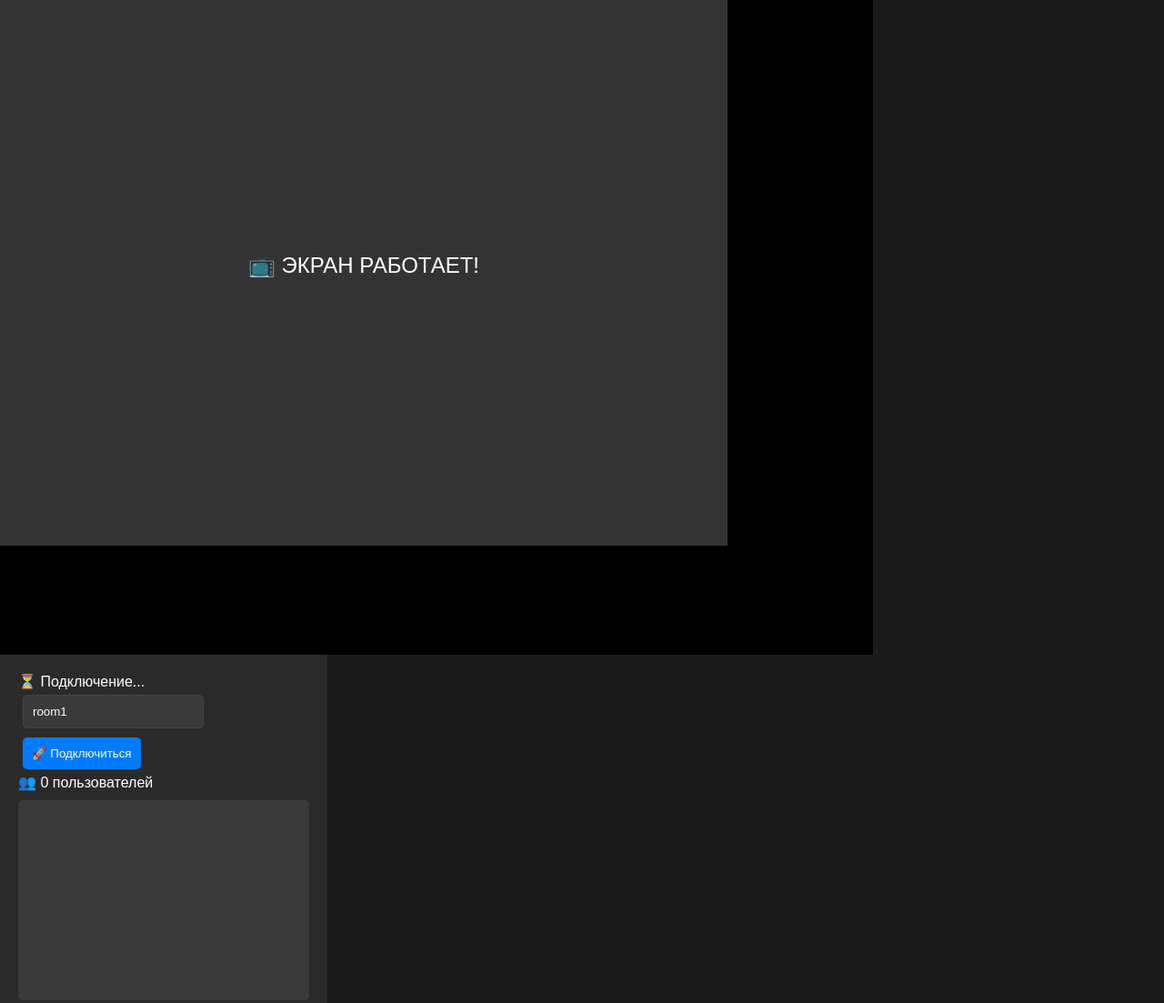
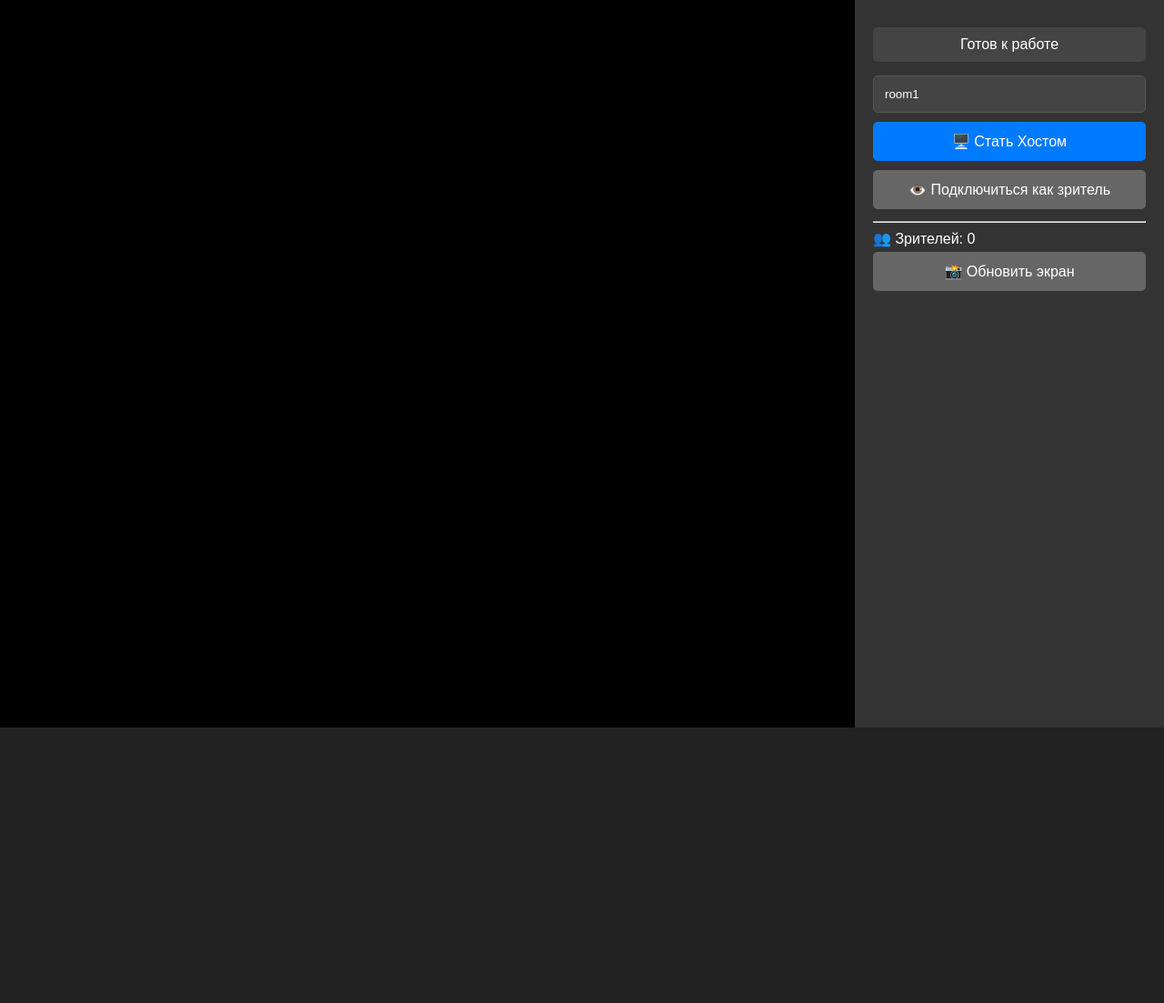
Before and after one commit to Kerche1/multiplayer, a website: page index.html in a window 1280 px wide. Shown: the top 1103 px of the page at 91% size. After the commit the page ends 800 px from the top, so only its background shows below. Drawn offline with nearby package versions, Linux system fonts and the light colour scheme; no server answers.

Commit message:
Update index.html

```diff
--- a/index.html
+++ b/index.html
@@ -1,32 +1,39 @@
 <!DOCTYPE html>
 <html>
 <head>
-  <title>Multi-Control (Исправлено)</title>
+  <title>ScreenShare Control</title>
   <meta name="viewport" content="width=device-width, initial-scale=1">
   <script src="/socket.io/socket.io.js"></script>
   <style>
-    body { margin: 0; font-family: Arial; background: #1a1a1a; color: white; }
-    #screen { width: 75%; height: 90vh; background: #000; position: relative; float: left; }
-    #sidebar { width: 25%; height: 90vh; background: #2a2a2a; float: left; padding: 20px; }
-    canvas { position: absolute; top: 0; left: 0; pointer-events: none; }
-    button { padding: 10px; margin: 5px; background: #007bff; color: white; border: none; border-radius: 5px; cursor: pointer; }
-    input { padding: 10px; margin: 5px; border-radius: 5px; border: 1px solid #444; background: #3a3a3a; color: white; }
-    #chat { height: 200px; overflow-y: auto; background: #3a3a3a; padding: 10px; border-radius: 5px; margin: 10px 0; }
+    body { margin: 0; font-family: Arial; background: #222; color: white; }
+    #container { display: flex; height: 100vh; }
+    #screen { flex: 1; position: relative; background: #000; }
+    #sidebar { width: 300px; background: #333; padding: 20px; }
+    #screenCanvas, #cursorCanvas { position: absolute; top: 0; left: 0; }
+    button { width: 100%; padding: 12px; margin: 5px 0; background: #007bff; color: white; border: none; border-radius: 5px; cursor: pointer; font-size: 16px; }
+    button:hover { background: #0056b3; }
+    button:disabled { background: #666; cursor: not-allowed; }
+    input { width: 100%; padding: 12px; margin: 5px 0; box-sizing: border-box; border: 1px solid #555; border-radius: 5px; background: #444; color: white; }
+    #status { padding: 10px; background: #444; border-radius: 5px; margin: 10px 0; text-align: center; }
+    .host-mode { border: 2px solid #00ff00; }
+    .viewer-mode { border: 2px solid #ffaa00; }
   </style>
 </head>
 <body>
-  <div id="screen">
-    <canvas id="screenCanvas" width="800" height="600"></canvas>
-    <canvas id="cursorCanvas" width="800" height="600"></canvas>
-  </div>
-  <div id="sidebar">
-    <div id="status">⏳ Подключение...</div>
-    <input id="roomId" value="room1" placeholder="Код комнаты">
-    <br><button onclick="joinRoom()">🚀 Подключиться</button>
-    <div>👥 <span id="users">0</span> пользователей</div>
-    <div id="chat"></div>
-    <input id="chatInput" placeholder="Чат..." onkeypress="if(event.key==='Enter') sendChat()">
-    <button onclick="sendChat()">📤</button>
+  <div id="container">
+    <div id="screen">
+      <canvas id="screenCanvas"></canvas>
+      <canvas id="cursorCanvas"></canvas>
+    </div>
+    <div id="sidebar">
+      <div id="status">Готов к работе</div>
+      <input id="roomId" value="room1" placeholder="ID комнаты">
+      <button onclick="startHost()">🖥️ Стать Хостом</button>
+      <button onclick="joinViewer()" id="joinBtn" disabled>👁️ Подключиться как зритель</button>
+      <hr>
+      <div>👥 Зрителей: <span id="viewerCount">0</span></div>
+      <button onclick="captureScreen()" id="captureBtn" disabled>📸 Обновить экран</button>
+    </div>
   </div>
 
   <script>
@@ -35,84 +42,130 @@
     const cursorCanvas = document.getElementById('cursorCanvas');
     const ctxScreen = screenCanvas.getContext('2d');
     const ctxCursor = cursorCanvas.getContext('2d');
-    let roomId = 'room1';
 
-    // Подключение
-    function joinRoom() {
+    let isHost = false;
+    let roomId = '';
+    let viewers = 0;
+
+    // Адаптация canvas
+    function resizeCanvas() {
+      const rect = screenCanvas.getBoundingClientRect();
+      screenCanvas.width = rect.width;
+      screenCanvas.height = rect.height;
+      cursorCanvas.width = rect.width;
+      cursorCanvas.height = rect.height;
+    }
+    window.addEventListener('resize', resizeCanvas);
+    resizeCanvas();
+
+    // Режим ХОСТА
+    function startHost() {
       roomId = document.getElementById('roomId').value;
-      socket.emit('join-room', { roomId });
+      socket.emit('register-host', roomId);
+      isHost = true;
+      document.getElementById('status').innerHTML = `🖥️ ХОСТ: <strong>${roomId}</strong>`;
+      document.getElementById('joinBtn').disabled = true;
+      document.getElementById('captureBtn').disabled = false;
+      screenCanvas.parentElement.classList.add('host-mode');
     }
 
-    // Рисование фона (имитация экрана)
-    function drawScreen() {
-      ctxScreen.fillStyle = '#333';
-      ctxScreen.fillRect(0, 0, screenCanvas.width, screenCanvas.height);
-      ctxScreen.fillStyle = '#fff';
-      ctxScreen.font = '24px Arial';
-      ctxScreen.textAlign = 'center';
-      ctxScreen.fillText('📺 ЭКРАН РАБОТАЕТ!', screenCanvas.width/2, screenCanvas.height/2);
+    // Режим ЗРИТЕЛЯ
+    function joinViewer() {
+      roomId = document.getElementById('roomId').value;
+      socket.emit('join-viewer', roomId);
+      document.getElementById('status').innerHTML = `👁️ ЗРИТЕЛЬ: <strong>${roomId}</strong>`;
+      document.getElementById('captureBtn').style.display = 'none';
+      screenCanvas.parentElement.classList.add('viewer-mode');
     }
-    drawScreen();
 
-    // Курсоры
-    socket.on('remote-cursor', (data) => {
-      ctxCursor.clearRect(0, 0, cursorCanvas.width, cursorCanvas.height);
-      ctxCursor.fillStyle = data.color;
-      ctxCursor.beginPath();
-      ctxCursor.arc(data.x, data.y, 10, 0, Math.PI*2);
-      ctxCursor.fill();
-      ctxCursor.fillStyle = 'white';
-      ctxCursor.font = '12px Arial';
-      ctxCursor.textAlign = 'center';
-      ctxCursor.fillText(data.userId, data.x, data.y-15);
+    // Захват экрана (только хост)
+    async function captureScreen() {
+      try {
+        const stream = await navigator.mediaDevices.getDisplayMedia({ video: true });
+        const video = document.createElement('video');
+        video.srcObject = stream;
+        video.onloadedmetadata = () => {
+          ctxScreen.drawImage(video, 0, 0, screenCanvas.width, screenCanvas.height);
+          socket.emit('screen-frame', {
+            roomId,
+            image: screenCanvas.toDataURL('image/jpeg', 0.8)
+          });
+
+          // Отправка кадров каждые 100мс
+          const interval = setInterval(() => {
+            ctxScreen.drawImage(video, 0, 0, screenCanvas.width, screenCanvas.height);
+            socket.emit('screen-frame', {
+              roomId,
+              image: screenCanvas.toDataURL('image/jpeg', 0.8)
+            });
+          }, 100);
+
+          stream.getTracks().forEach(track => track.onended = () => clearInterval(interval));
+        };
+      } catch(err) {
+        alert('Разрешите захват экрана');
+      }
+    }
+
+    // Управление от зрителей (работает на всех устройствах)
+    function sendControl(type, x, y) {
+      const rect = screenCanvas.getBoundingClientRect();
+      socket.emit('viewer-control', {
+        roomId,
+        type,
+        x: (x / rect.width),
+        y: (y / rect.height)
+      });
+    }
+
+    // События управления
+    screenCanvas.addEventListener('click', (e) => {
+      const rect = screenCanvas.getBoundingClientRect();
+      sendControl('click', e.clientX - rect.left, e.clientY - rect.top);
     });
 
-    // Локальный курсор
     screenCanvas.addEventListener('mousemove', (e) => {
       const rect = screenCanvas.getBoundingClientRect();
       const x = e.clientX - rect.left;
       const y = e.clientY - rect.top;
-      socket.emit('cursor-move', { roomId, x, y });
+
+      // Курсор
+      ctxCursor.clearRect(0, 0, cursorCanvas.width, cursorCanvas.height);
+      ctxCursor.fillStyle = isHost ? '#00ff00' : '#ff0000';
+      ctxCursor.beginPath();
+      ctxCursor.arc(x, y, 8, 0, Math.PI*2);
+      ctxCursor.fill();
     });
 
-    // Клик по экрану
-    screenCanvas.addEventListener('click', (e) => {
-      const rect = screenCanvas.getBoundingClientRect();
-      const x = e.clientX - rect.left;
-      const y = e.clientY - rect.top;
-      socket.emit('remote-input', { roomId, type: 'click', x, y });
-
-      // Локальный эффект
-      ctxScreen.fillStyle = 'rgba(255,255,0,0.5)';
-      ctxScreen.beginPath();
-      ctxScreen.arc(x, y, 20, 0, Math.PI*2);
-      ctxScreen.fill();
-      setTimeout(drawScreen, 200);
+    // Socket события
+    socket.on('viewer-joined', (viewerId) => {
+      viewers++;
+      document.getElementById('viewerCount').textContent = viewers;
+      document.getElementById('status').innerHTML += ` 👁️ ${viewerId.slice(-4)}`;
     });
 
-    // События сокетов
-    socket.on('connect', () => {
-      document.getElementById('status').innerHTML = '✅ <strong>ПОДКЛЮЧЕН</strong>';
+    socket.on('screen-frame', (data) => {
+      const img = new Image();
+      img.onload = () => ctxScreen.drawImage(img, 0, 0, screenCanvas.width, screenCanvas.height);
+      img.src = data.image;
     });
 
-    socket.on('user-joined', (data) => {
-      document.getElementById('users').textContent = data.users;
-      document.getElementById('status').innerHTML = `✅ ${roomId} | ${data.users} чел.`;
+    socket.on('execute-control', (data) => {
+      // Выполнение клика на хосте
+      const x = data.x * screenCanvas.width;
+      const y = data.y * screenCanvas.height;
+
+      ctxScreen.fillStyle = 'rgba(255,255,0,0.4)';
+      ctxScreen.beginPath();
+      ctxCursor.arc(x, y, 15, 0, Math.PI*2);
+      ctxScreen.fill();
     });
 
-    socket.on('chat-message', (data) => {
-      const chat = document.getElementById('chat');
-      chat.innerHTML += `<div>${data.message}</div>`;
-      chat.scrollTop = chat.scrollHeight;
+    // Подключение
+    socket.on('connect', () => {
+      document.getElementById('status').textContent = '✅ Сервер подключен';
+      document.getElementById('joinBtn').disabled = false;
     });
-
-    function sendChat() {
-      const msg = document.getElementById('chatInput').value.trim();
-      if (msg) {
-        socket.emit('chat-message', { roomId, message: `💬 ${msg}` });
-        document.getElementById('chatInput').value = '';
-      }
-    }
   </script>
 </body>
 </html>
```
